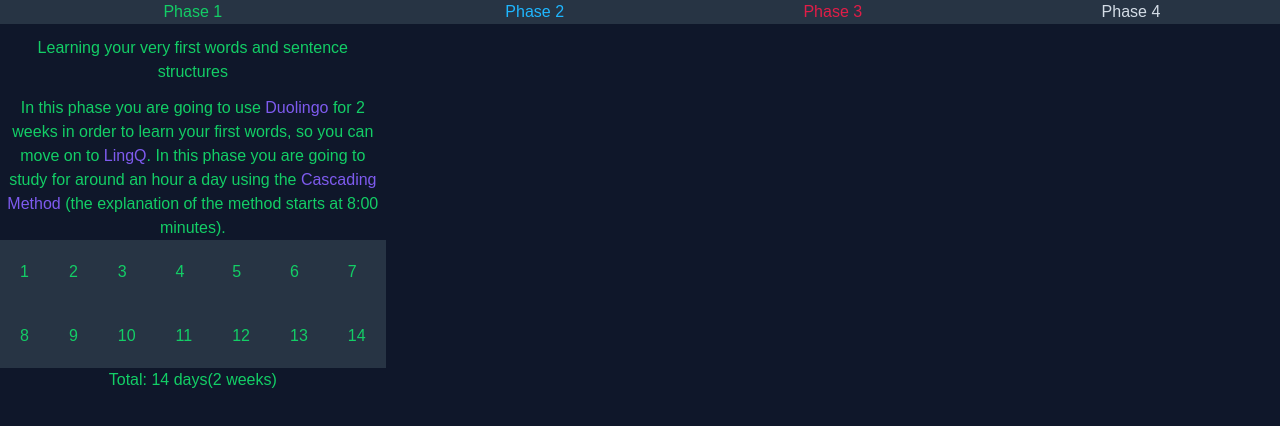
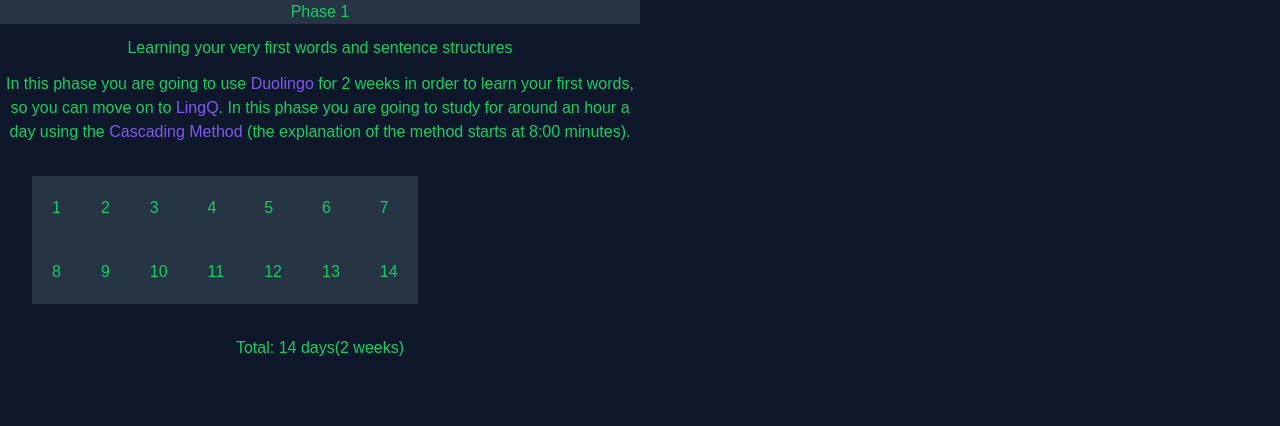
Before and after one commit to henriquerubido1/my-method, a React (Vite) app: page / in a window 1280 px wide. Shown: the top 426 px of the page. Built offline with nearby package versions, Linux system fonts and the light colour scheme.

Commit message:
react-router setup

```diff
--- a/package.json
+++ b/package.json
@@ -9,7 +9,8 @@
   },
   "dependencies": {
     "react": "^17.0.2",
-    "react-dom": "^17.0.2"
+    "react-dom": "^17.0.2",
+    "react-router-dom": "^5.3.1"
   },
   "devDependencies": {
     "@vitejs/plugin-react": "^1.0.7",
--- a/src/App.jsx
+++ b/src/App.jsx
@@ -1,19 +1,26 @@
 import React from 'react';
-import Phase1 from './components/Phase1';
-import Phase2 from './components/Phase2';
-import Phase3 from './components/Phase3';
-import Phase4 from './components/Phase4';
+import { BrowserRouter, Route, Switch } from 'react-router-dom';
+import Phase1 from './pages/Phase1';
+import Phase2 from './pages/Phase2';
+import Phase3 from './pages/Phase3';
+import Phase4 from './pages/Phase4';
+import NotFound from './pages/NotFound';
 import './index.css';
 import './body.css';
 
 function App() {
 
   return (
-    <div className="App flex justify-center">
-      <Phase1 />
-      <Phase2 />
-      <Phase3 />
-      <Phase4 />
+    <div className="App">
+      <BrowserRouter>
+        <Switch>
+          <Route exact path="/" component={ Phase1 } />
+          <Route path="/phase2" component={ Phase2 } />
+          <Route path="/phase3" component={ Phase3 } />
+          <Route path="/phase4" component={ Phase4 } />
+          <Route path="*" component={ NotFound } />
+        </Switch>
+      </BrowserRouter>
     </div>
   )
 }
--- /dev/null
+++ b/src/components/Header.jsx
@@ -0,0 +1,15 @@
+import React from 'react';
+
+function Header() {
+
+
+  return (
+    <div>
+        <nav>
+            <p>aa</p>
+        </nav>
+    </div>
+  )
+}
+
+export default Header;
--- /dev/null
+++ b/src/pages/NotFound.jsx
@@ -0,0 +1,12 @@
+import React from 'react';
+
+function NotFound() {
+
+  return (
+  <div>
+    <h1 className='text-center text-gray text-8xl mt-8'>Not Found</h1>
+  </div>
+  )
+}
+
+export default NotFound;
--- a/src/components/Phase1.jsx
+++ b/src/pages/Phase1.jsx
@@ -39,7 +39,7 @@ function Phase1() {
       <>
         <h3 className="text-center p-3">Learning your very first words and sentence structures</h3>
         <p className="text-center">In this phase you are going to use <a href="https://www.duolingo.com/learn" className="text-purple hover:underline">Duolingo</a> for 2 weeks in order to learn your first words, so you can move on to <a href="https://www.lingq.com/en/" className="text-purple hover:underline">LingQ</a>. In this phase you are going to study for around an hour a day using the <a href="https://www.youtube.com/watch?v=qWTsFh8c37U" className="text-purple hover:underline">Cascading Method</a> (the explanation of the method starts at 8:00 minutes).</p>
-        <table className="bg-gray-dark">
+        <table className="bg-gray-dark m-8">
           <tbody>
             <tr>
               { firstWeek.map(day => <td id={ day } className="bg-gray-dark p-5" onClick={ finishDay }>{ day }</td>) }
--- a/src/components/Phase2.jsx
+++ b/src/pages/Phase2.jsx
@@ -69,7 +69,7 @@ function Phase2() {
       <>
         <h3 className="text-center p-3">Building your basis in the foreign language</h3>
         <p className="text-center">From now on, you will start using <a href="https://www.lingq.com/en/" className="text-purple hover:underline">LingQ</a> every single day during your way to C1 level. In this phase, your goal is to earn 1500 coins (30x streak) a day. “Coins earned” is the best way to measure how much contact with the language you are having, because this number is not as easy to manipulate as “time spent with the language” or “the number of words you know”.</p>
-        <table className={ getFinishedDays === '90' ? "bg-blue" : "bg-gray-dark"}>
+        <table className={ getFinishedDays === '90' ? "bg-blue m-8" : "bg-gray-dark m-8"}>
           <tbody>
             <tr>
               { firstWeek.map(day => <td id={ day } className="bg-gray-dark p-5" onClick={ finishDay }>{ day }</td>) }
--- a/src/components/Phase3.jsx
+++ b/src/pages/Phase3.jsx
@@ -75,7 +75,7 @@ function Phase3() {
       <>
         <h3 className="text-center p-3">Developing your active skills</h3>
         <p className="text-center">Now you already have a basis in the language and you already understand around half of what we can call here as “real conversations”. Now is the time for you to start developing your active skills, which are speaking and writing. In order to do that, you need to start practicing them. You are still going to keep up with your <a href="https://www.lingq.com/en/" className="text-purple hover:underline">LingQ</a> daily goal. Besides that, you are going to have conversation classes with a native speaker for 30 or 45 minutes per week on <a href="https://www.italki.com" className="text-purple hover:underline">Italki</a>. You should choose a teacher/tutor that offers you writing corrections, so you can write small texts each week in order to practice writing, too. At this point, you might realize that there are some essential words you don’t know yet. For those words you can use <a href="https://apps.ankiweb.net" className="text-purple hover:underline">Anki</a> to really make those words stick to your memory. But remember you should only choose those words you wanted to say/write in your classes/writings, but you couldn’t. Those are the words you lack!</p>
-        <table className={ getFinishedDays === '180' ? "bg-red" : "bg-gray-dark p-5"}>
+        <table className={ getFinishedDays === '180' ? "bg-red mt-8" : "bg-gray-dark mt-8"}>
           <tbody>
             <tr>
               { firstWeek.map(day => <td id={ day } className="bg-gray-dark p-5" onClick={ finishDay }>{ day }</td>) }
--- a/src/components/Phase4.jsx
+++ b/src/pages/Phase4.jsx
@@ -119,7 +119,7 @@ function Phase4() {
         <p className="text-center">It's time to broaden your horizons! Now you can already talk about different topics effortlesly, but your vocabulary is still limited to what you got in contact with and you still make a fair amount of mistakes. In order to reach higher levels, your approach is going to be quite different from the beginning. Your new focus is going to be on getting in contact with topics you haven't before, improving your speech, writing and pronunciation and stop making mistakes that native speakers wouldn't do. Now is a good time to think about changing tutors on <a href="https://www.italki.com/" className="text-purple hover:underline">Italki</a> and choosing a teacher who can do test preparations. Your goal is not to prepare for any test, but those teachers tend to be very picky with all of your mistakes, which is fundamental for this phase.</p>
         <br />
         <p  className="text-center p-3">Your daily task on <a href="https://www.lingq.com/en/" className="text-purple hover:underline">LingQ</a> is going to be the same, but now you need to choose lessons with new topics and advanced language. Besides that, your weekly writing task is to write one or two essays about those new topics. You should also watch a couple of YouTube videos about common pronunciation mistakes and try to fix them in your 45-minute classes twice a week.</p>
-        <table className={ getFinishedDays === '365' ? "bg-gray-light" : "bg-gray-dark"}>
+        <table className={ getFinishedDays === '365' ? "bg-gray-light mt-8" : "bg-gray-dark mt-8"}>
           <tbody>
             <tr>
               { firstWeek.map(day => <td id={ day } className="bg-gray-dark p-5" onClick={ finishDay }>{ day }</td>) }
--- a/tailwind.config.js
+++ b/tailwind.config.js
@@ -13,7 +13,7 @@ module.exports = {
       'slate': '#0f172a',
       'gray-dark': '#273444',
       'gray': '#8492a6',
-      'gray-light': '#d3dce6'
+      'gray-light': '#94a3b8'
     },
     fontFamily: {
       sans: ['Poppins', 'sans-serif'],
```
Also changed, not shown: 1 other file (tests, documents, lock files or other folders).
